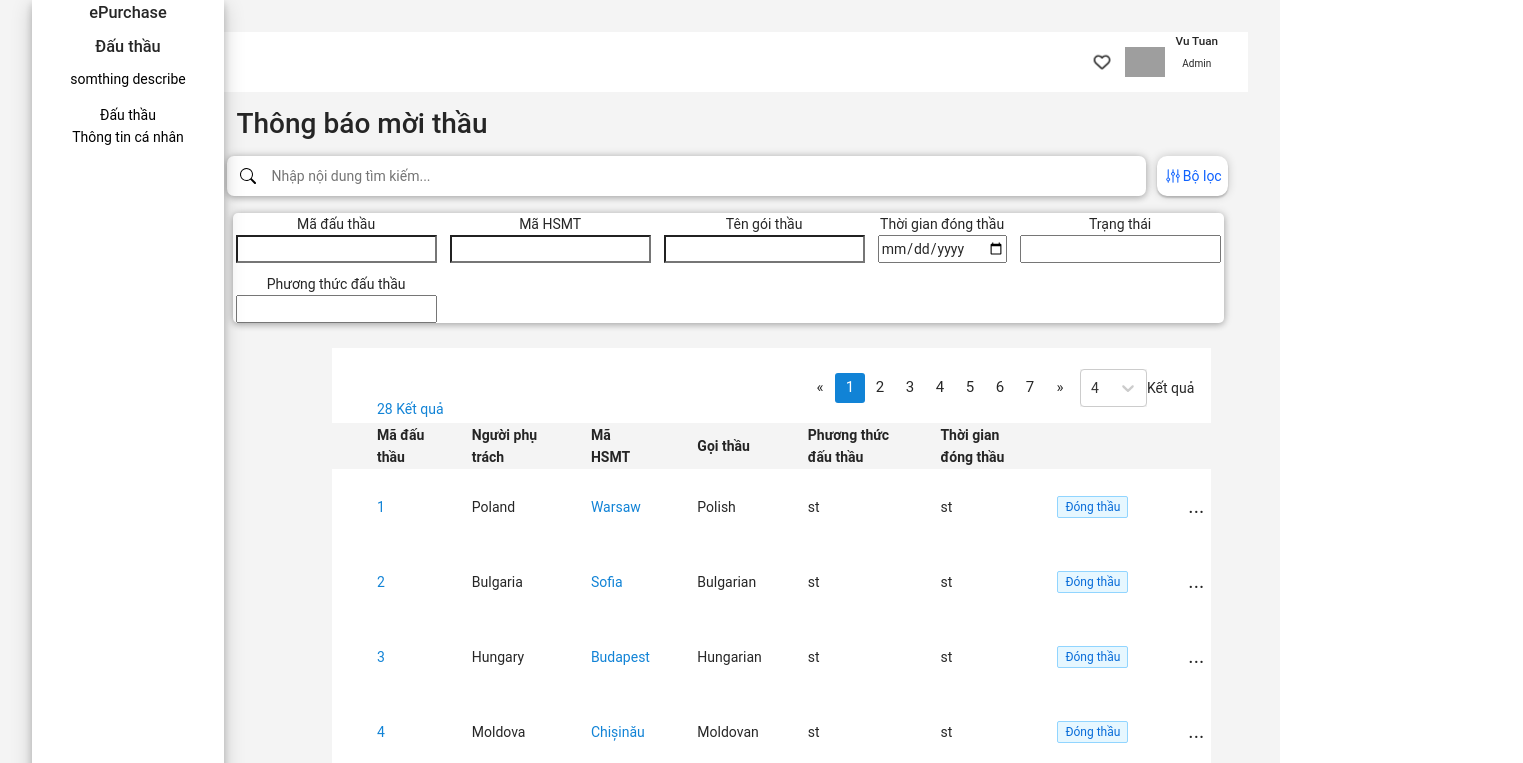
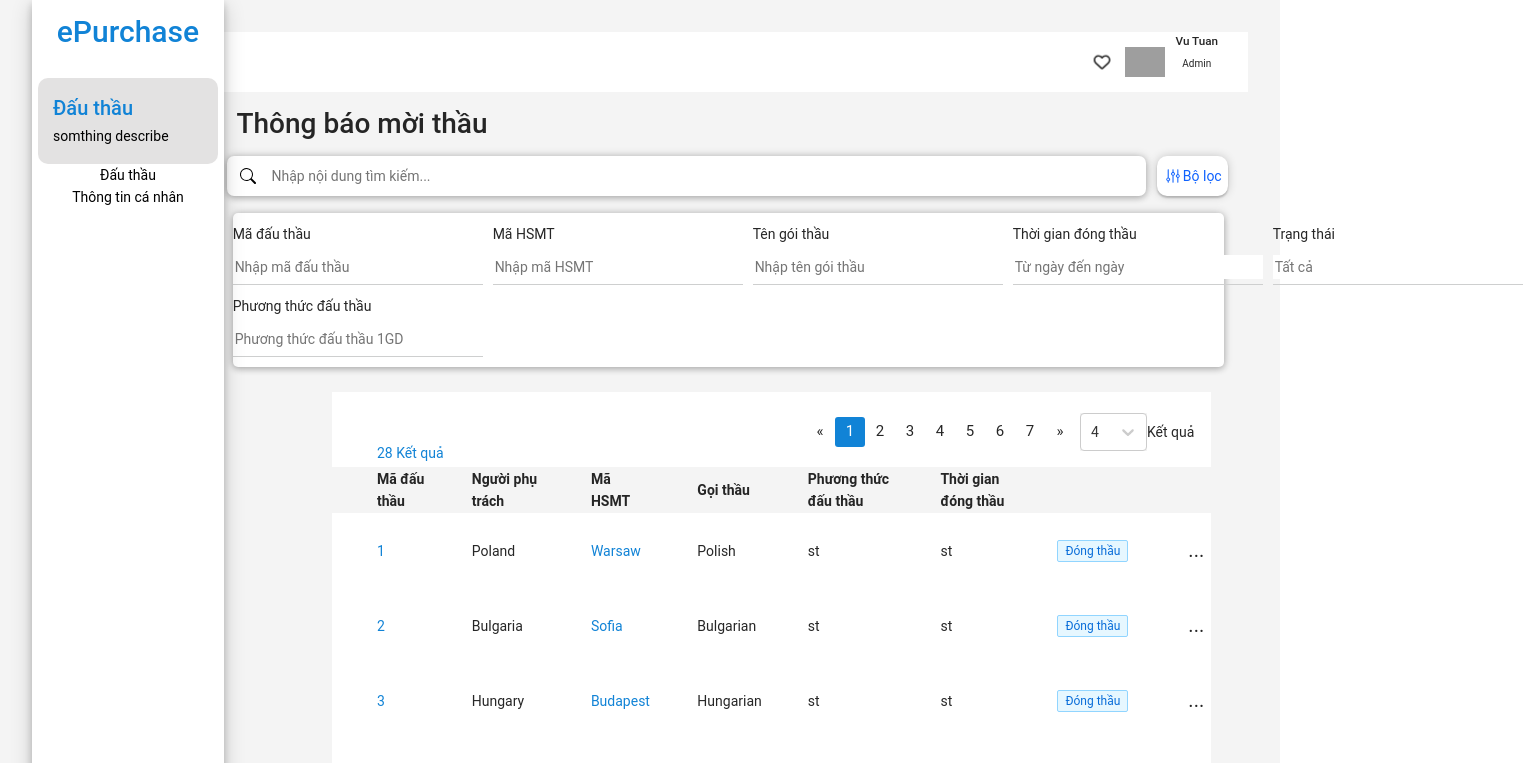
Before and after one commit to daohaiyen0912/react-ts-study, a React (Vite) app: page /dau-thau/dau-thau-master in a window 1280 px wide. Shown: the top 763 px of the page, 1523 px wide, since content can reach past the window. Built offline with nearby package versions, Linux system fonts and the light colour scheme; grey boxes are pictures that could not be loaded; the HTML template or start-up script is replaced by a standard one.

Commit message:
Sua sidebar va master

```diff
--- a/src/components/CommonMenu/SideBar/SideBar.tsx
+++ b/src/components/CommonMenu/SideBar/SideBar.tsx
@@ -6,11 +6,13 @@ import './sidebar.css';
 export const SideBar = () => {
     return (
         <div className="sideBar">
-            <h3 className="w3-bar-item">ePurchase</h3>
+            <div className="logo-sidebar">
+                <h3 className="w3-bar-item">ePurchase</h3>
+            </div>
             <ul className="side-bar-menu-list">
                 <li>
                     <Link to="/dau-thau">
-                        <div>
+                        <div className="sidebar-dau-thau">
                             <h3>Đấu thầu</h3>
                             <p>somthing describe</p>
                         </div>
--- a/src/components/CommonMenu/SideBar/sidebar.css
+++ b/src/components/CommonMenu/SideBar/sidebar.css
@@ -24,3 +24,38 @@
 .side-bar-menu-list {
     padding: 0;
 }
+.logo-sidebar {
+    margin: auto 0;
+
+    padding: 8px !important;
+}
+.logo-sidebar h3 {
+    /* margin: auto 0; */
+
+    color: #1183d6;
+    font-size: 30px;
+}
+.sidebar-dau-thau {
+    text-align: left;
+
+    border-radius: 10px;
+    background-color: #e3e2e2;
+
+    margin: auto 6px;
+
+    padding-top: 5px;
+    padding-bottom: 3px;
+}
+.sidebar-dau-thau h3 {
+    color: #1183d6;
+    margin-top: 10px;
+    margin-bottom: 0px !important;
+
+    font-size: 20px
+}
+.sidebar-dau-thau h3, .sidebar-dau-thau p {
+    margin-left: 15px;
+}
+.sidebar-dau-thau p {
+
+}
--- a/src/views/MasterInvite/Master.tsx
+++ b/src/views/MasterInvite/Master.tsx
@@ -208,27 +208,27 @@ export const Master = () => {
             <div className="detail-filter">
                 <div className="each-detail-filter">
                     <label htmlFor="ma-dau-thau">Mã đấu thầu</label>
-                    <input type="text" id="ma-dau-thau"></input>
+                    <input type="text" id="ma-dau-thau" placeholder="Nhập mã đấu thầu"></input>
                 </div>
                 <div className="each-detail-filter">
                     <label htmlFor="ma-hsmt">Mã HSMT</label>
-                    <input type="text" id="ma-hsmt"></input>
+                    <input type="text" id="ma-hsmt" placeholder="Nhập mã HSMT"></input>
                 </div>
                 <div className="each-detail-filter">
                     <label htmlFor="ten-goi-thau">Tên gói thầu</label>
-                    <input type="text" id="ten-goi-thau"></input>
+                    <input type="text" id="ten-goi-thau" placeholder="Nhập tên gói thầu"></input>
                 </div>
                 <div className="each-detail-filter">
                     <label htmlFor="tg-dong-thau">Thời gian đóng thầu</label>
-                    <input type="date" id="tg-dong-thau"></input>
+                    <input type="select" id="tg-dong-thau" placeholder="Từ ngày đến ngày"></input>
                 </div>
                 <div className="each-detail-filter">
                     <label htmlFor="trang-thai">Trạng thái</label>
-                    <input type="select" id="trang-thai"></input>
+                    <input type="select" id="trang-thai" placeholder="Tất cả"></input>
                 </div>
                 <div className="each-detail-filter">
                     <label htmlFor="pt-dau-thau">Phương thức đấu thầu</label>
-                    <input type="select" id="pt-dau-thau"></input>
+                    <input type="select" id="pt-dau-thau" placeholder="Phương thức đấu thầu 1GD"></input>
                 </div>
             </div>
             <div className="table-content">
--- a/src/views/MasterInvite/master.css
+++ b/src/views/MasterInvite/master.css
@@ -82,6 +82,7 @@
     gap: 10px;
 
     margin: 17px 2% 10px 16.5%;
+    padding: 10px 0;
     border-radius: 5px;
     box-shadow: 0 2px 6px 0 rgb(0 0 0 / 20%), 0 0px 10px 0 rgb(0 0 0 / 19%);
 
@@ -93,11 +94,24 @@
     display: flex;
     flex-wrap: wrap;
     flex-direction: column;
+
+    border-bottom: 1px solid;
+    border-bottom-width: thin;
+    border-bottom-color: rgb(206, 207, 207);
+
+    text-align: left;
+
+    width: 250px;
 }
 .each-detail-filter label {
     margin: 0px;
 }
+.each-detail-filter input {
+    border: none !important;
 
+    margin-top: 10px;
+    margin-bottom: 5px;
+}
 /* Table */
 .select-element {
     width: 200px;
```
